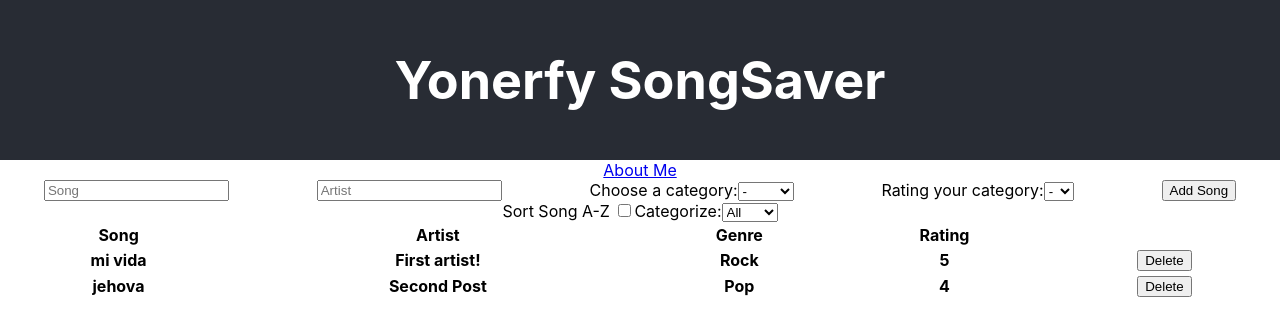
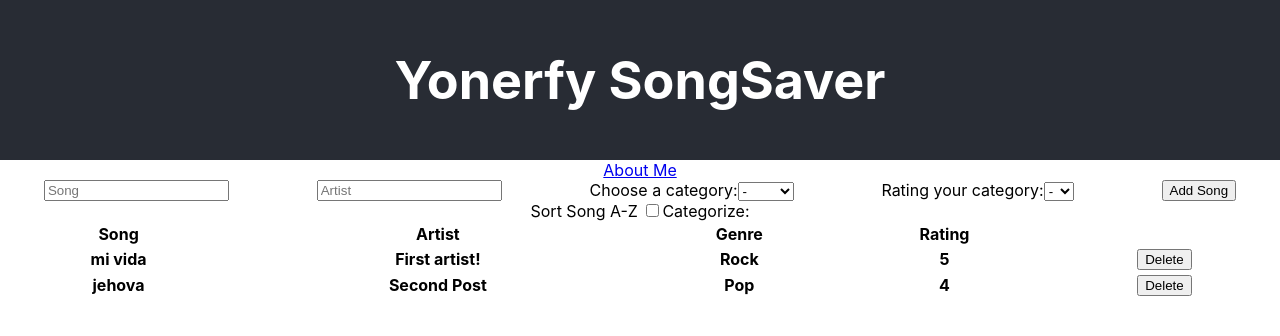
Before and after one commit to Yonerfy/Songsaver, a React (Create React App) app: page / in a window 1280 px wide. Shown: the top 336 px of the page. Built offline with nearby package versions, Linux system fonts and the light colour scheme.

Commit message:
more change

```diff
--- a/src/App.js
+++ b/src/App.js
@@ -37,9 +37,7 @@ function App() {
     e.target.checked === true && dispatch(songsSort());
   }
 
-  function handleSelect(e) {
-    dispatch(songsFilter({ genre: e.target.value }));
-  }
+  function handleSelect() {}
 
   function deleteBtn(id) {
     dispatch(deleteSong({ id }));
--- a/src/components/ShowSongs.js
+++ b/src/components/ShowSongs.js
@@ -1,22 +1,32 @@
-import React from "react";
+import React, { useState } from "react";
 import SongList from "./SongList";
 import { useSelector } from "react-redux";
 import { nanoid } from "nanoid";
+import { songsFilter } from "../features/songsSlice";
+import { useDispatch } from "react-redux";
 
 export default function ShowSongs(props) {
   const songs = useSelector((state) => state.songs);
 
-  function returnSongList() {
-    console.log(props);
-    return songs.map((song) => (
-      <SongList
-        songs={song}
-        key={nanoid()}
-        deleteBtn={props.deleteBtn}
-        itemKey={song.itemKey}
-      />
-    ));
-  }
+  // console.log();
+  const dispatch = useDispatch();
+
+  const returnSongList = () => {
+    if (true) {
+      return songs.filter((song) => song);
+    }
+    if (true) {
+      return songs.filter((song) => song.genre === "Rock");
+    }
+    if (true) {
+      return songs.filter((song) => song.genre === "Jazz");
+    }
+    if (true) {
+      return songs.filter((song) => song.genre === "Salsa");
+    }
+    return songs;
+  };
+  // console.log(returnSongList());
   return (
     <div>
       <label htmlFor="sort">
@@ -24,16 +34,7 @@ export default function ShowSongs(props) {
         <input type="checkbox" name="sort" onClick={props.handleCheckbox} />
       </label>
 
-      <label htmlFor="songs">
-        Categorize:
-        <select name="categorize" id="categorize" onChange={props.handleSelect}>
-          <option value="all">All</option>
-          <option value="Rock">Rock</option>
-          <option value="Jazz">Jazz</option>
-          <option value="Pop">Pop</option>
-          <option value="Salsa">Salsa</option>
-        </select>
-      </label>
+      <label htmlFor="songs">Categorize:</label>
 
       <table style={{ width: "100%" }}>
         <thead>
@@ -45,7 +46,11 @@ export default function ShowSongs(props) {
           </tr>
         </thead>
 
-        {returnSongList()}
+        {songs.map((song) => {
+          return (
+            <SongList songs={song} key={nanoid()} deleteBtn={props.deleteBtn} />
+          );
+        })}
       </table>
     </div>
   );
--- a/src/features/songsSlice.js
+++ b/src/features/songsSlice.js
@@ -1,7 +1,13 @@
 import { createSlice } from "@reduxjs/toolkit";
 
 const initialState = [
-  { id: 1, song: "mi vida", artist: "First artist!", genre: "Rock", rating: 5 },
+  {
+    id: 1,
+    song: "mi vida",
+    artist: "First artist!",
+    genre: "Rock",
+    rating: 5,
+  },
   { id: 2, song: "jehova", artist: "Second Post", genre: "Pop", rating: 4 },
 ];
 
@@ -19,9 +25,7 @@ const songsSlice = createSlice({
         return 0;
       });
     },
-    songsFilter(state, action) {
-      return state.filter((song) => song.genre === action.payload.genre);
-    },
+
     deleteSong(state, action) {
       return state.filter((song) => song.id !== action.payload.id);
     },
```
